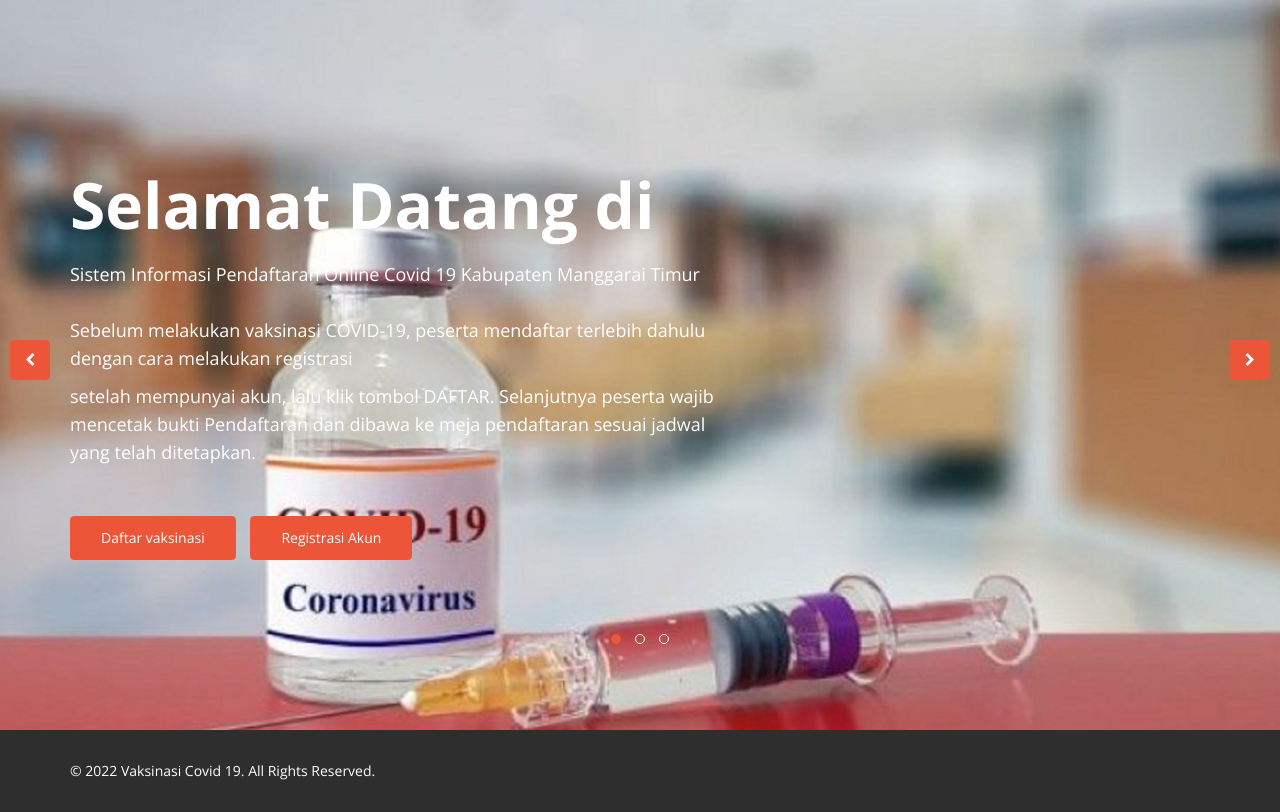
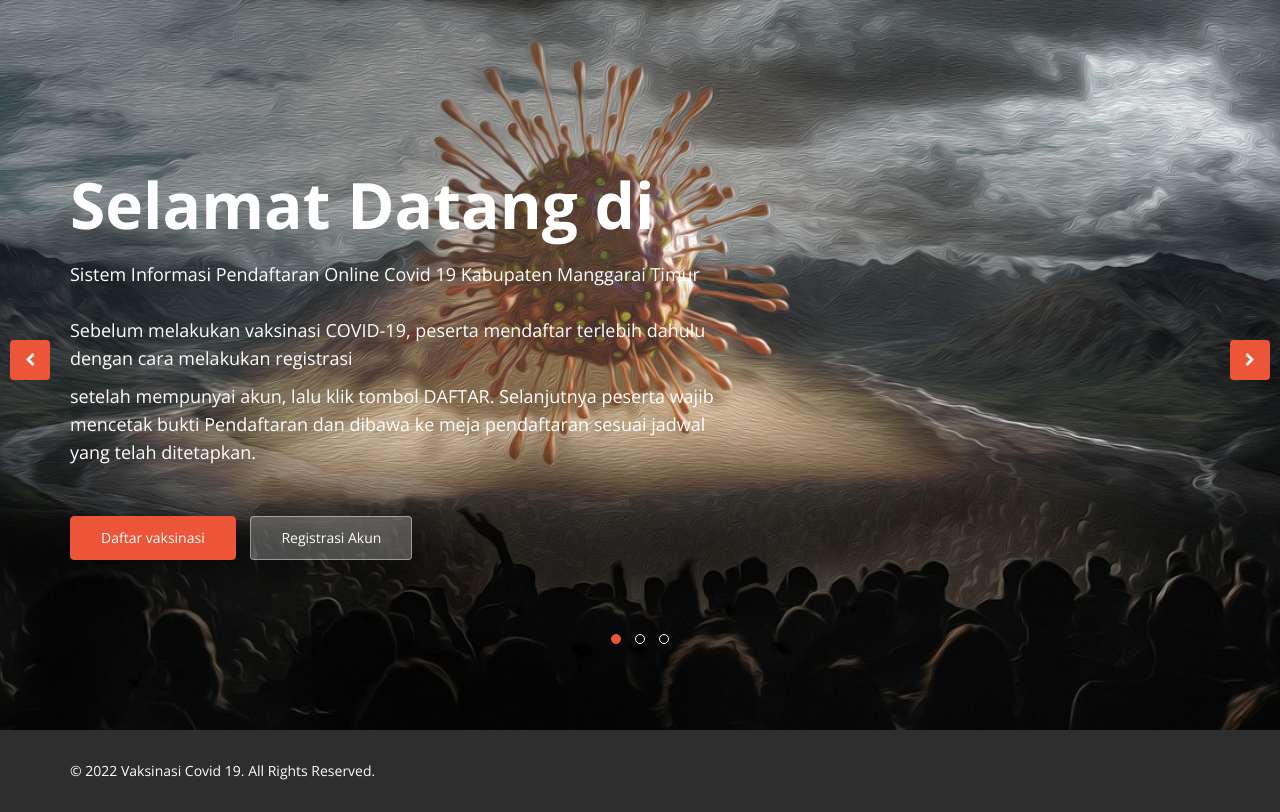
Before and after one commit to Lidiarati/Project_Skripsi, a PHP site: page /html2pdf/ in a window 1280 px wide. Shown: the part 138-950 px from the top of the page. Run offline with PHP 8.4, Linux system fonts and the light colour scheme.

Commit message:
ganti gambar

```diff
--- a/index.php
+++ b/index.php
@@ -99,20 +99,20 @@
             </ol>
             <div class="carousel-inner">
 
-                <div class="item active" style="background-image: url(images/slider/5.jpg)">
+                <div class="item active" style="background-image: url(images/slider/cor.jpg)">
                     <div class="container">
                         <div class="row">
                             <div class="col-md-7">
                                 <div class="carousel-content">
                                     <h1 class="animation animated-item-1">Selamat Datang di</h1>
-                                    <div class="animation animated-item-2">
+                                    <div class="text-body">
                                     Sistem Informasi Pendaftaran Online Covid 19 Kabupaten Manggarai Timur</div> <br>
-                                    <p>Sebelum melakukan vaksinasi COVID-19, peserta mendaftar terlebih dahulu dengan cara melakukan registrasi </p>
-                                    <p> setelah mempunyai akun, lalu klik tombol DAFTAR.
+                                    <p class="bg-primary text-white">Sebelum melakukan vaksinasi COVID-19, peserta mendaftar terlebih dahulu dengan cara melakukan registrasi </p>
+                                    <p class="text-dark"> setelah mempunyai akun, lalu klik tombol DAFTAR.
                                     Selanjutnya peserta wajib mencetak bukti Pendaftaran dan dibawa ke meja pendaftaran sesuai jadwal yang telah ditetapkan.</p>
 
                                     <a class="btn-slide animation animated-item-3" href="daftar.php">Daftar vaksinasi</a>
-                                    <a class="btn-slide black animation animated-item-3" href="akun.php">Registrasi Akun</a>
+                                    <a class="btn-slide white animation animated-item-3" href="akun.php">Registrasi Akun</a>
                                 </div>
                             </div>
 
@@ -120,7 +120,7 @@
                     </div>
                 </div>
                 <!--/.item-->
-                <div class="item" style="background-image: url(images/slider/4.jpg)">
+                <div class="item" style="background-image: url(images/slider/6.jpg)">
                     <div class="container">
                         <div class="row">
                             <div class="col-md-7">
@@ -130,7 +130,7 @@
                                     Sebelum melakukan vaksinasi COVID-19, peserta mendaftar terlebih dahulu dengan cara klik tombol DAFTAR.
                                     Selanjutnya peserta wajib mencetak bukti Pendaftaran dan dibawa ke meja pendaftaran sesuai jadwal yang telah ditetapkan.
                                     </div>
-                                    <a class="btn-slide white animation animated-item-3" href="daftar_pasien.php">Daftar Sekarang</a>
+                                    <a class="btn-slide white animation animated-item-3" href="daftar.php">Daftar Sekarang</a>
                                 </div>
                             </div>
 
```
Also changed, not shown: images/bg-01.jpg (deleted), images/slider/1.jpg (deleted), images/slider/6.jpg (added), images/slider/cor.jpg (added), images/vaksin.png (deleted).
